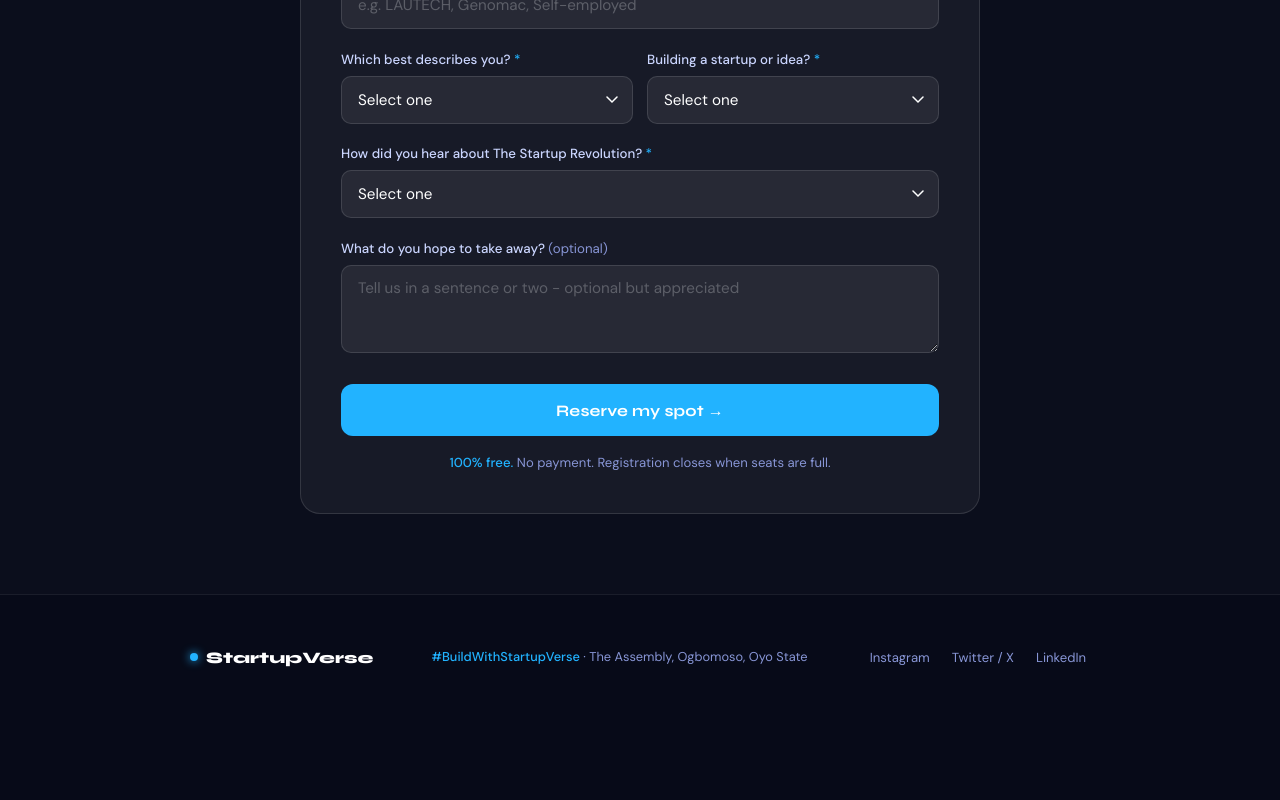
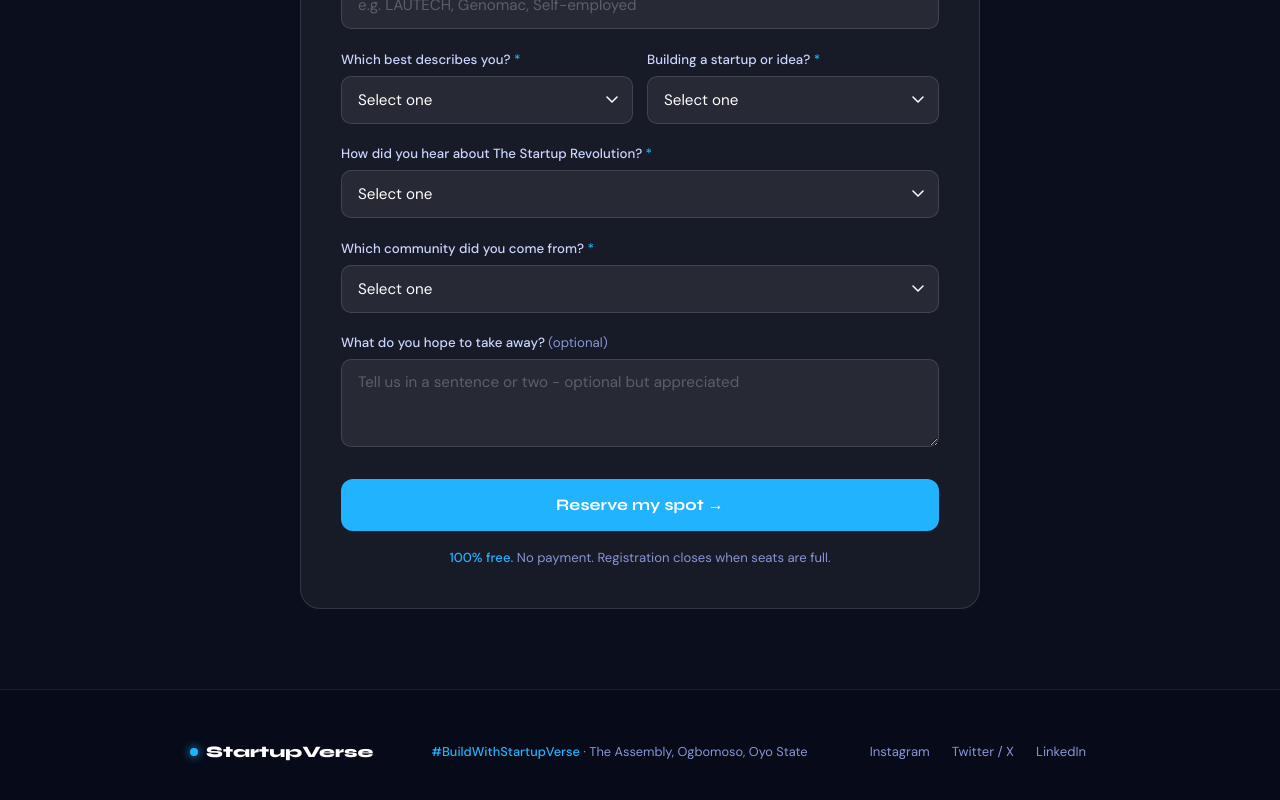
Before and after one commit to zayn-tech-info/startup-verse-waitlist, a React (Vite) app: page / in a window 1280 px wide. Shown: the part 3080-3880 px from the top of the page. Before the commit the page ends 3799 px from the top, so only its background shows below. Built offline with nearby package versions, Linux system fonts and the light colour scheme; no server answers.

Commit message:
feat: implement event registration system with Convex schema and landing page UI

```diff
--- a/convex/registrations.ts
+++ b/convex/registrations.ts
@@ -10,6 +10,7 @@ export const create = mutation({
     role: v.string(),
     building: v.string(),
     source: v.string(),
+    community: v.string(),
     hope: v.optional(v.string()),
   },
   handler: async (ctx, args) => {
@@ -38,6 +39,7 @@ export const create = mutation({
       role: args.role,
       building: args.building,
       source: args.source,
+      community: args.community,
       hope: args.hope,
       createdAt: Date.now(),
       authTokenIdentifier: identity?.tokenIdentifier,
--- a/convex/schema.ts
+++ b/convex/schema.ts
@@ -10,6 +10,7 @@ export default defineSchema({
     role: v.string(),
     building: v.string(),
     source: v.string(),
+    community: v.string(),
     hope: v.optional(v.string()),
     createdAt: v.number(),
 
--- a/src/pages/LandingPage.tsx
+++ b/src/pages/LandingPage.tsx
@@ -287,6 +287,20 @@ const LANDING_HTML = `
             </div>
 
             <div class="form-group">
+              <label for="community">Which community did you come from? <span class="req">*</span></label>
+              <select id="community" name="community" required>
+                <option value="" disabled selected>Select one</option>
+                <option value="HultPrizeLautech">HultPrizeLautech</option>
+                <option value="Women Techmakers">Women Techmakers</option>
+                <option value="Google Developer's Group">Google Developer's Group</option>
+                <option value="ACOMMS">ACOMMS</option>
+                <option value="CowryWise">CowryWise</option>
+                <option value="BlockChain Lautech">BlockChain Lautech</option>
+                <option value="None">None</option>
+              </select>
+            </div>
+
+            <div class="form-group">
               <label for="hope">What do you hope to take away? <span class="opt">(optional)</span></label>
               <textarea id="hope" name="hope" placeholder="Tell us in a sentence or two - optional but appreciated"></textarea>
             </div>
@@ -439,6 +453,7 @@ export default function LandingPage() {
       const role = String(fd.get("role") ?? "").trim();
       const building = String(fd.get("building") ?? "").trim();
       const source = String(fd.get("source") ?? "").trim();
+      const community = String(fd.get("community") ?? "").trim();
       const hopeRaw = String(fd.get("hope") ?? "").trim();
 
       const emailOk = /^\S+@\S+\.\S+$/.test(email);
@@ -449,7 +464,8 @@ export default function LandingPage() {
         institution.length > 0 &&
         role.length > 0 &&
         building.length > 0 &&
-        source.length > 0;
+        source.length > 0 &&
+        community.length > 0;
 
       if (!requiredOk) {
         alert("Please fill all required fields with valid values.");
@@ -468,6 +484,7 @@ export default function LandingPage() {
           role,
           building,
           source,
+          community,
           hope: hopeRaw.length > 0 ? hopeRaw : undefined,
         });
 
```
